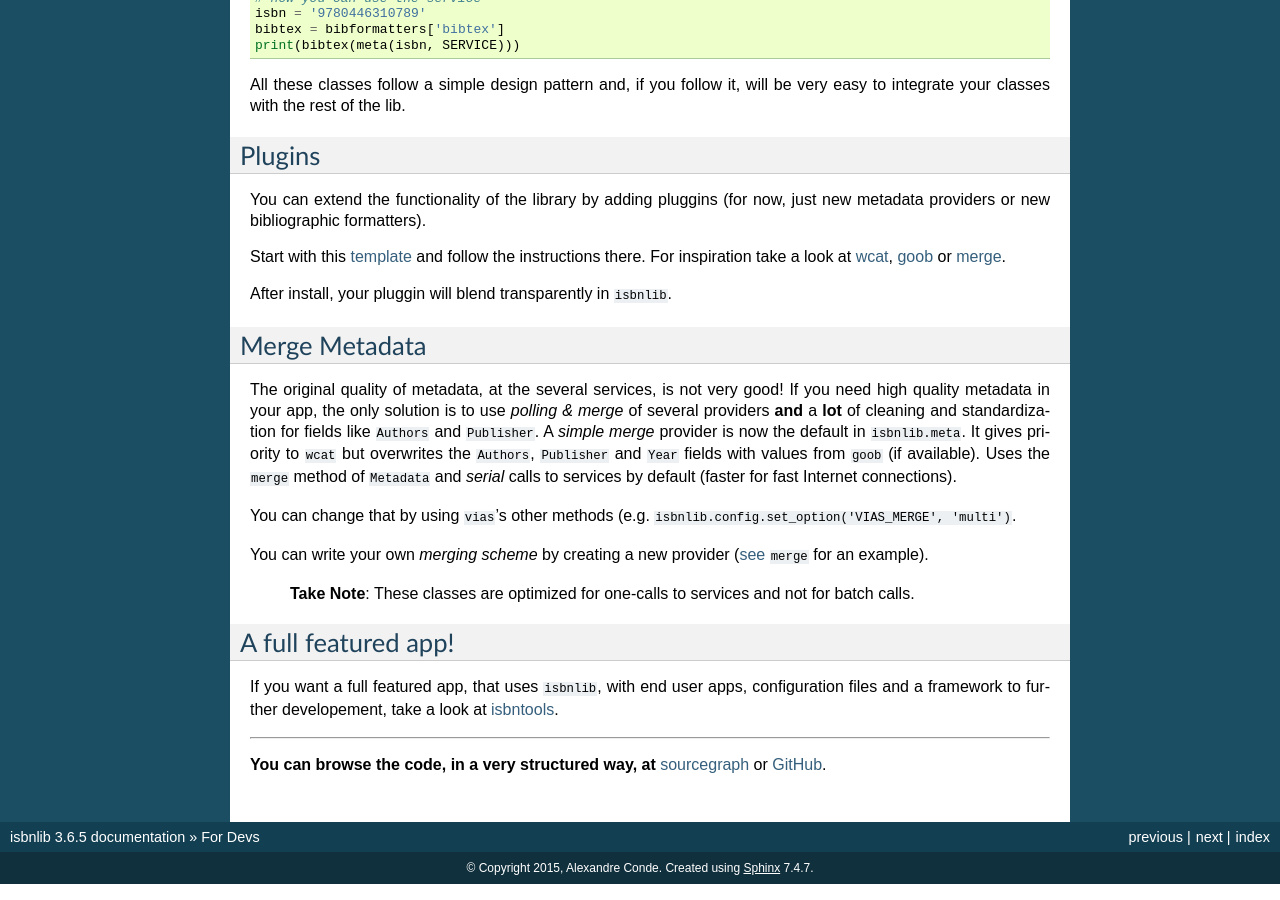
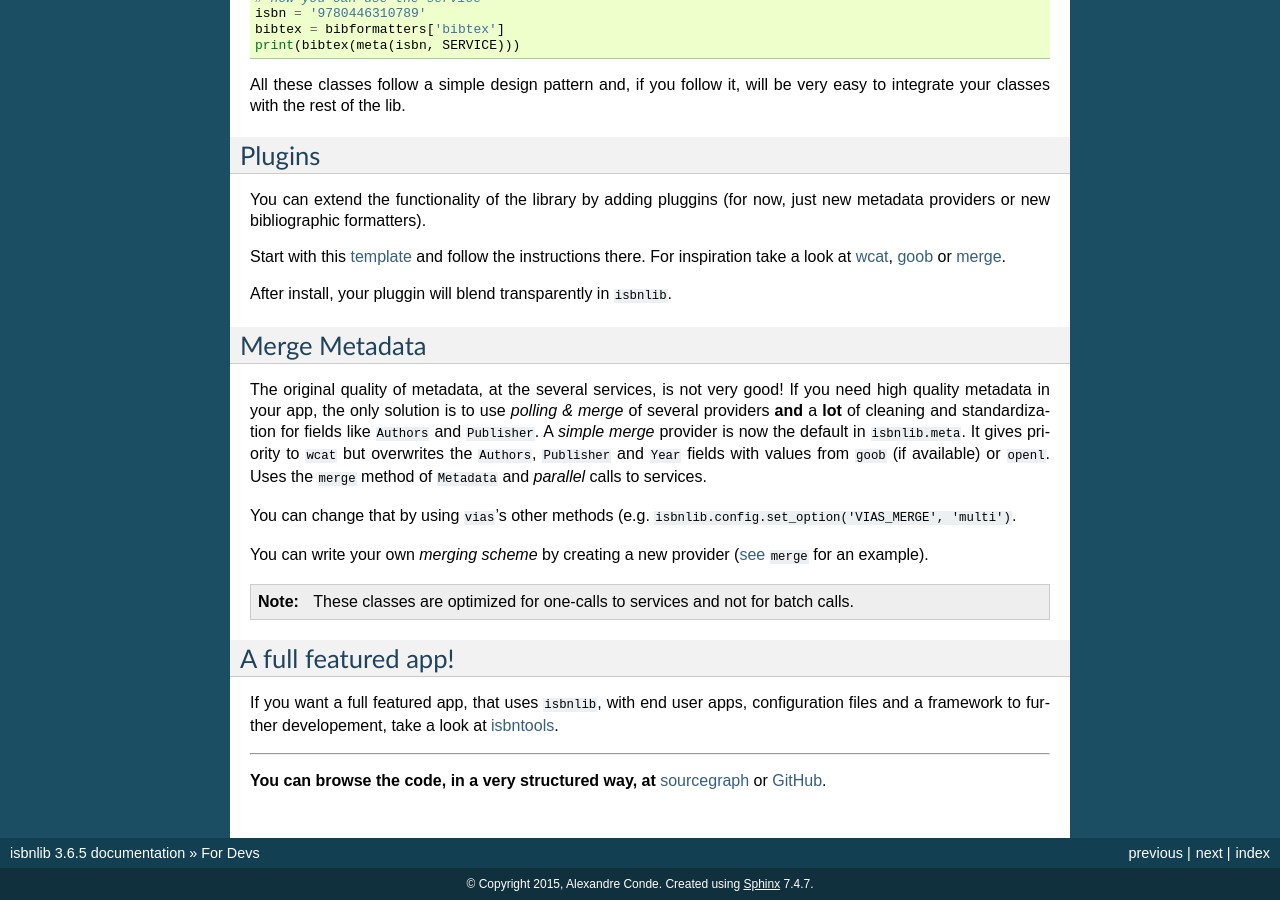
Before and after one commit to rysto3/isbnlib, a Sphinx documentation site: the page built from docs/devs.rst, in a window 1280 px wide and 900 px high, scrolled down 3217 px. Built offline with Sphinx 7.4.7, drawn with Linux system fonts in a browser that asks for light colours.

Commit message:
qa -- update docs for serial -> parallel

```diff
--- a/docs/devs.rst
+++ b/docs/devs.rst
@@ -76,7 +76,7 @@ In the namespace ``isbnlib`` you have access to the core methods:
     (**no key is needed**), ``'goob'`` uses the **Google Books service** (**no key is needed**),
     ``'isbndb'`` uses the **isbndb.com** service (**an api key is needed**),
     ``'openl'`` uses the **OpenLibrary.org** api (**no key is needed**), ``merge`` uses
-    a merged record of ``wcat`` and ``goob`` records (**no key is needed**) and
+    a merged record of ``wcat``, ``goob`` and ``openl`` records (**no key is needed**) and
     **is the default option**.
     You can get an API key for the *isbndb.com service* here_.  You can enter API keys
     with ``isbnlib.config.add_apikey(service, apikey)``.
@@ -227,16 +227,15 @@ If you need high quality metadata in your app, the only solution is to use
 for fields like ``Authors`` and ``Publisher``.
 A *simple merge* provider is now the default in ``isbnlib.meta``.
 It gives priority to ``wcat`` but overwrites the ``Authors``, ``Publisher`` and ``Year``
-fields with values from ``goob`` (if available).
-Uses the ``merge`` method of ``Metadata`` and *serial* calls to services
-by default (faster for fast Internet connections).
+fields with values from ``goob`` (if available) or ``openl``.
+Uses the ``merge`` method of ``Metadata`` and *parallel* calls to services.
 
 You can change that by using ``vias``'s other methods
 (e.g. ``isbnlib.config.set_option('VIAS_MERGE', 'multi')``.
 
 You can write your own *merging scheme* by creating a new provider (see_ ``merge`` for an example).
 
-    **Take Note**: These classes are optimized for one-calls to services and not for batch calls.
+.. note:: These classes are optimized for one-calls to services and not for batch calls.
 
 
 A full featured app!
```
